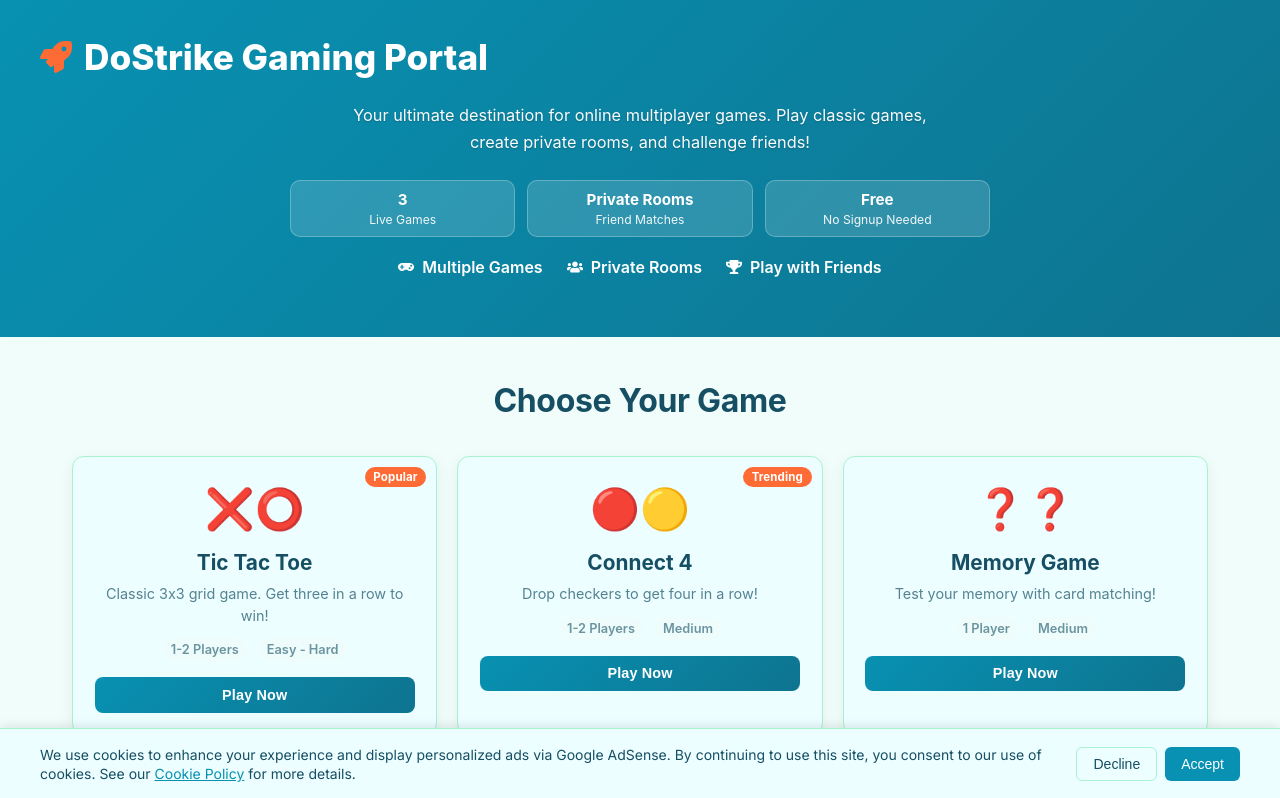
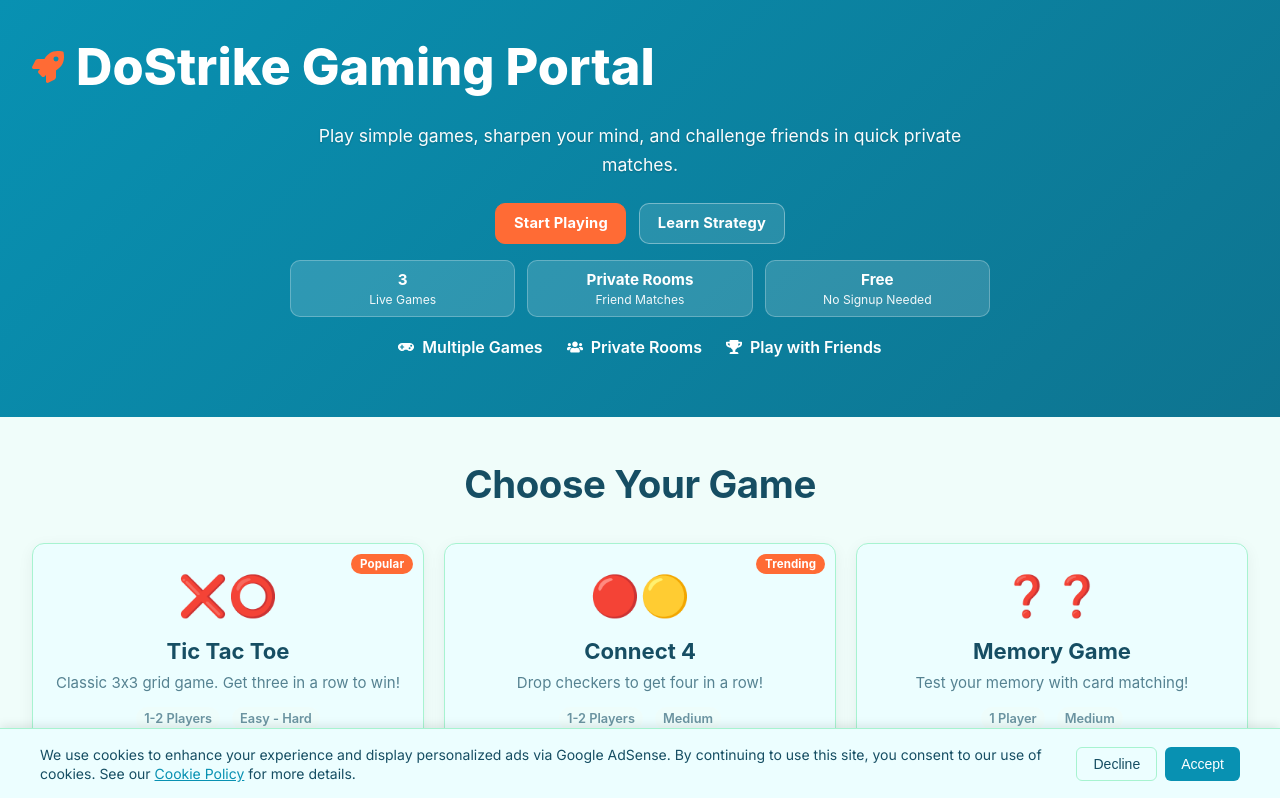
Before and after one commit to Dostrike/Website, a React (Vite) app: page / in a window 1280 px wide. Shown: the top 798 px of the page. Built offline with nearby package versions, Linux system fonts and the light colour scheme; no server answers.

Commit message:
Strengthen homepage hierarchy and widen layout for modern screens.
Improve hero messaging and CTA prominence, expand content width usage, and increase card emphasis to create clearer visual priority and engagement.

Made-with: Cursor

```diff
--- a/src/components/GamingPortal.css
+++ b/src/components/GamingPortal.css
@@ -16,7 +16,7 @@
 }
 
 .header-content {
-  max-width: 1200px;
+  max-width: 1320px;
   margin: 0 auto;
 }
 
@@ -28,7 +28,7 @@
 }
 
 .portal-title {
-  font-size: 2.2rem;
+  font-size: clamp(2rem, 4vw, 3.15rem);
   font-weight: 800;
   margin: 0;
   display: flex;
@@ -43,14 +43,57 @@
 }
 
 .portal-subtitle {
-  font-size: 1.02rem;
+  font-size: 1.1rem;
   margin: 0 0 1.5rem 0;
   opacity: 0.98;
   text-shadow: 0 1px 2px rgba(0, 0, 0, 0.22);
-  max-width: 600px;
+  max-width: 720px;
   margin-left: auto;
   margin-right: auto;
   line-height: 1.65;
+}
+
+.hero-cta-row {
+  display: flex;
+  justify-content: center;
+  gap: 0.8rem;
+  flex-wrap: wrap;
+  margin: 0 0 1rem 0;
+}
+
+.hero-primary-cta,
+.hero-secondary-cta {
+  text-decoration: none;
+  border-radius: 10px;
+  font-size: 0.92rem;
+  font-weight: 700;
+  letter-spacing: 0.01em;
+  padding: 0.65rem 1.1rem;
+  transition: transform 0.2s ease, box-shadow 0.2s ease, background 0.2s ease, color 0.2s ease;
+}
+
+.hero-primary-cta {
+  background: #ff6b35;
+  color: #fff;
+  border: 1px solid #ff6b35;
+}
+
+.hero-primary-cta:hover {
+  transform: translateY(-2px);
+  box-shadow: 0 6px 18px rgba(255, 107, 53, 0.35);
+  background: #f0833a;
+  border-color: #f0833a;
+}
+
+.hero-secondary-cta {
+  background: rgba(255, 255, 255, 0.12);
+  color: #fff;
+  border: 1px solid rgba(255, 255, 255, 0.36);
+}
+
+.hero-secondary-cta:hover {
+  background: rgba(255, 255, 255, 0.2);
+  color: #fff;
 }
 
 .header-features {
@@ -105,12 +148,12 @@
 .guides-section,
 .trust-section {
   padding: 2.75rem 2rem;
-  max-width: 1200px;
+  max-width: 1320px;
   margin: 0 auto;
 }
 
 .section-title {
-  font-size: 2rem;
+  font-size: clamp(2rem, 3vw, 2.6rem);
   font-weight: 700;
   text-align: center;
   margin-bottom: 2.2rem;
@@ -121,7 +164,7 @@
 /* Games Grid */
 .games-grid {
   display: grid;
-  grid-template-columns: repeat(auto-fit, minmax(240px, 1fr));
+  grid-template-columns: repeat(auto-fit, minmax(280px, 1fr));
   gap: 1.25rem;
   margin-bottom: 2.2rem;
 }
@@ -129,7 +172,7 @@
 .game-card {
   background: var(--surface);
   border-radius: 12px;
-  padding: 1.35rem;
+  padding: 1.4rem;
   box-shadow: 0 4px 16px rgba(15, 23, 42, 0.06);
   text-align: center;
   cursor: pointer;
@@ -167,7 +210,7 @@
 }
 
 .game-name {
-  font-size: 1.3rem;
+  font-size: 1.38rem;
   font-weight: 700;
   margin: 0 0 0.5rem 0;
   color: var(--text);
@@ -178,7 +221,7 @@
   opacity: 0.7;
   margin-bottom: 0.75rem;
   line-height: 1.5;
-  font-size: 0.9rem;
+  font-size: 0.94rem;
 }
 
 .game-details {
@@ -200,7 +243,7 @@
 }
 
 .play-button {
-  background: linear-gradient(135deg, var(--primary) 0%, var(--secondary) 100%);
+  background: linear-gradient(135deg, #ff6b35 0%, #f0833a 100%);
   color: white;
   border: none;
   border-radius: 8px;
@@ -215,7 +258,7 @@
 
 .play-button:hover {
   transform: translateY(-2px);
-  box-shadow: 0 6px 18px rgba(8, 145, 178, 0.35);
+  box-shadow: 0 8px 20px rgba(255, 107, 53, 0.35);
 }
 
 /* Features Section */
@@ -352,7 +395,7 @@
 }
 
 .trust-section {
-  background: linear-gradient(135deg, var(--primary) 0%, var(--secondary) 100%);
+  background: linear-gradient(135deg, #0e7490 0%, #155e75 100%);
   color: white;
   margin: 0;
   max-width: none;
@@ -423,6 +466,10 @@
     line-height: 1.7;
   }
 
+  .hero-cta-row {
+    margin-bottom: 0.85rem;
+  }
+
   .header-features {
     flex-direction: column;
     gap: 0.75rem;
--- a/src/components/GamingPortal.tsx
+++ b/src/components/GamingPortal.tsx
@@ -124,8 +124,12 @@ const GamingPortal: React.FC = () => {
               </h1>
             </div>
             <p className="portal-subtitle">
-              Your ultimate destination for online multiplayer games. Play classic games, create private rooms, and challenge friends!
+              Play simple games, sharpen your mind, and challenge friends in quick private matches.
             </p>
+            <div className="hero-cta-row">
+              <a className="hero-primary-cta" href="#games-start">Start Playing</a>
+              <a className="hero-secondary-cta" href="/how-to-play">Learn Strategy</a>
+            </div>
             <div className="header-stats">
               <div className="header-stat">
                 <strong>3</strong>
@@ -158,7 +162,7 @@ const GamingPortal: React.FC = () => {
         </header>
 
         {/* Choose Your Game Section */}
-        <section className="games-section">
+        <section className="games-section" id="games-start">
           <h2 className="section-title">Choose Your Game</h2>
           <div className="games-grid">
             {games.map((game) => (
```
